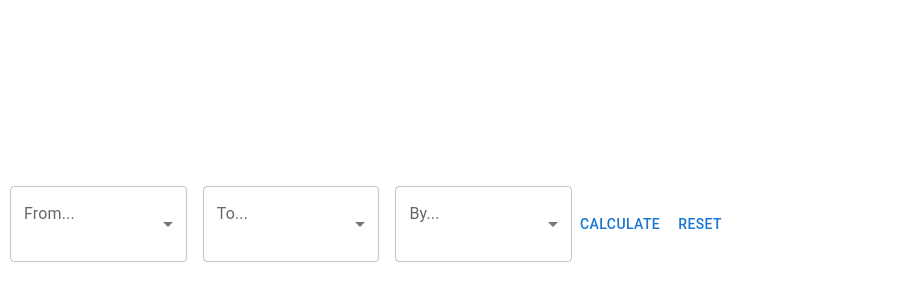
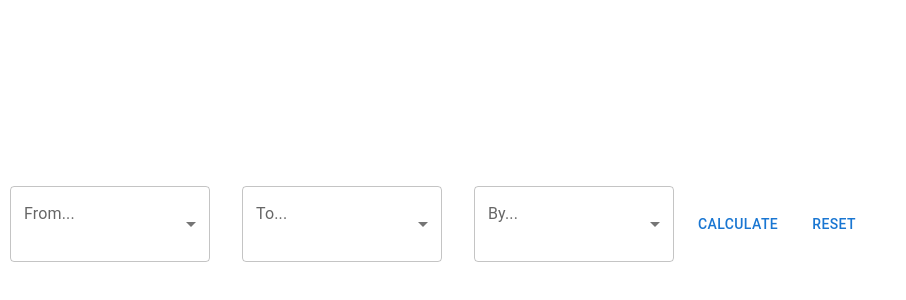
Before and after one commit to nergisRahimzade/my-distance-calculator, a React (Vite) app: page / in a window 1280 px wide. Shown: the part 176-476 px from the top of the page, without its empty margins (0-906 px from the left). Built offline with nearby package versions, Linux system fonts and the light colour scheme.

Commit message:
Structured OutputCity.tsx

```diff
--- a/package.json
+++ b/package.json
@@ -14,6 +14,7 @@
     "@emotion/styled": "^11.14.1",
     "@mui/icons-material": "^7.3.6",
     "@mui/material": "^7.3.6",
+    "axios": "^1.13.2",
     "react": "^19.2.0",
     "react-dom": "^19.2.0"
   },
--- /dev/null
+++ b/src/assets/types/DistanceResult.ts
@@ -0,0 +1,4 @@
+export type DistanceResult = {
+  distanceKm: string,
+  durationMinutes: number
+}
--- /dev/null
+++ b/src/assets/types/OutputCityProps.tsx
@@ -0,0 +1,5 @@
+export type OutputCityProps = {
+  origin: string,
+  destination: string,
+  mode: string
+}
--- a/src/components/search-city/SearchCity.tsx
+++ b/src/components/search-city/SearchCity.tsx
@@ -55,7 +55,15 @@ export function SearchCity() {
   return (
     <div>
       <div className='search-container'>
-        <FormControl className='search-select-container' fullWidth>
+        <FormControl className='search-select-container' sx={{
+          width: 200,
+          '&  .MuiSelect-select': {
+            overflow: 'hidden',
+            textOverflow: 'ellipsis',
+            whiteSpace: 'nowrap'
+          },
+          marginRight: 2
+        }}>
           <InputLabel id='origin-select-label'>From...</InputLabel>
           <Select
             className='search-select-item'
@@ -73,7 +81,17 @@ export function SearchCity() {
           </Select>
         </FormControl>
 
-        <FormControl className='search-select-container' fullWidth>
+        <FormControl className='search-select-container'
+          sx={{
+            width: 200,
+            '&  .MuiSelect-select': {
+              overflow: 'hidden',
+              textOverflow: 'ellipsis',
+              whiteSpace: 'nowrap'
+            },
+            marginRight: 2
+          }}
+        >
           <InputLabel id='destination-select-label'>To...</InputLabel>
           <Select
             className='search-select-item'
@@ -89,7 +107,16 @@ export function SearchCity() {
           </Select>
         </FormControl>
 
-        <FormControl className='search-select-container' fullWidth>
+        <FormControl className='search-select-container'
+          sx={{
+            width: 200,
+            '&  .MuiSelect-select': {
+              overflow: 'hidden',
+              textOverflow: 'ellipsis',
+              whiteSpace: 'nowrap'
+            }
+          }}
+        >
           <InputLabel id='mode-select-label'>By...</InputLabel>
           <Select
             className='search-select-item'
--- a/src/components/search-city/output-city/OutputCity.tsx
+++ b/src/components/search-city/output-city/OutputCity.tsx
@@ -2,16 +2,10 @@ import { useEffect, useState } from "react";
 import './OutputCity.css';
 import { OutputCityWeather } from "./output-city-weather/OutputCityWeather";
 
-type OutputCityProps = {
-  origin: string,
-  destination: string,
-  mode: string
-}
+import { findDistDur } from "../../../services/findDistDur";
 
-type DistanceResult = {
-  distanceKm: string,
-  durationMinutes: number
-}
+import type { DistanceResult } from "../../../assets/types/DistanceResult";
+import type { OutputCityProps } from "../../../assets/types/OutputCityProps";
 
 export function OutputCity({ origin, destination, mode }: OutputCityProps) {
   const [result, setResult] = useState<DistanceResult | null>(null);
@@ -19,7 +13,7 @@ export function OutputCity({ origin, destination, mode }: OutputCityProps) {
 
   useEffect(() => {
     setLoading(true);
-    getDistanceBetweenCities(origin, destination, mode)
+    findDistDur(origin, destination, mode)
       .then((res) => {
         setResult(res);
         setLoading(false);
@@ -30,89 +24,6 @@ export function OutputCity({ origin, destination, mode }: OutputCityProps) {
       });
 
   }, [origin, destination, mode]);
-
-  const getCoordinates = async (city: string) => {
-    const url = `https://nominatim.openstreetmap.org/search?q=${encodeURIComponent(city)}&format=json&limit=1`;
-    const response = await fetch(url, {
-      headers: {
-        'User-Agent': 'TravelDistanceApp/1.0'
-      }
-    });
-    const data = await response.json();
-
-    if (!data || data.lenght === 0)
-      throw new Error(`City not found: ${city}`);
-
-    return {
-      lat: parseFloat(data[0].lat),
-      lon: parseFloat(data[0].lon)
-    };
-  };
-
-  const getDistanceBetweenCities = async (city1: string, city2: string, mode: string): Promise<DistanceResult> => {
-    try {
-      const apiKey = import.meta.env.VITE_OPENROUTE_KEY;
-
-      if (!apiKey) {
-        throw new Error('API key not found. Please add VITE_OPENROUTE_KEY to your .env file');
-      }
-
-      const origin = await getCoordinates(city1);
-      const destination = await getCoordinates(city2);
-
-      let profile = 'driving-car';
-      if (mode === 'foot')
-        profile = 'foot-walking';
-      else if (mode === 'car')
-        profile = 'driving-car';
-      else if (mode === 'plane')
-        return calculateFlightDistance(origin, destination);
-
-      const url = `https://api.openrouteservice.org/v2/directions/${profile}?api_key=${apiKey}&start=${origin.lon},${origin.lat}&end=${destination.lon},${destination.lat}`;
-
-      const response = await fetch(url);
-
-      if (!response.ok)
-        throw new Error(`API request failed: ${response.status}`);
-
-      const data = await response.json();
-
-      const route = data.features[0].properties.segments[0];
-
-      return {
-        distanceKm: (route.distance / 1000).toFixed(2),
-        durationMinutes: Math.round(route.duration / 60)
-      };
-    }
-    catch (error) {
-      console.log('Error in getDistanceBetweenCities: ', error);
-      throw error;
-    }
-
-  };
-
-  //calculates duration between 2 cities if mode is plane
-  const calculateFlightDistance = (origin: { lat: number, lon: number }, destination: { lat: number, lon: number }): DistanceResult => {
-    // Haversine formula for great circle distance
-    const R = 6371; // Earth's radius in km
-    const dLat = (destination.lat - origin.lat) * Math.PI / 180;
-    const dLon = (destination.lon - origin.lon) * Math.PI / 180;
-
-    const a = Math.sin(dLat / 2) * Math.sin(dLat / 2) +
-      Math.cos(origin.lat * Math.PI / 180) * Math.cos(destination.lat * Math.PI / 180) *
-      Math.sin(dLon / 2) * Math.sin(dLon / 2);
-
-    const c = 2 * Math.atan2(Math.sqrt(a), Math.sqrt(1 - a));
-    const distance = R * c;
-
-    // Estimate flight time (average commercial flight speed ~800 km/h + 30 min for takeoff/landing)
-    const duration = (distance / 800) * 60 + 30;
-
-    return {
-      distanceKm: distance.toFixed(2),
-      durationMinutes: Math.round(duration)
-    };
-  };
 
   return (
     <div className="cities-container">
--- /dev/null
+++ b/src/services/findDistDur.ts
@@ -0,0 +1,43 @@
+import { findLatLon } from "./findLatLon";
+import { calculateFlightDistance } from "../utils/calculateFlightDistance.tsx";
+
+export async function findDistDur(city1: string, city2: string, mode: string) {
+  try {
+    const apiKey = import.meta.env.VITE_OPENROUTE_KEY;
+
+    if (!apiKey) {
+      throw new Error('API key not found. Please add VITE_OPENROUTE_KEY to your .env file');
+    }
+
+    const origin = await findLatLon(city1);
+    const destination = await findLatLon(city2);
+
+    let profile = 'driving-car';
+    if (mode === 'foot')
+      profile = 'foot-walking';
+    else if (mode === 'car')
+      profile = 'driving-car';
+    else if (mode === 'plane')
+      return calculateFlightDistance(origin, destination);
+
+    const url = import.meta.env.VITE_OPENROUTESERVICE_BASE_URL + `/${profile}?api_key=${apiKey}&start=${origin.lon},${origin.lat}&end=${destination.lon},${destination.lat}`;
+
+    const response = await fetch(url);
+
+    if (!response.ok)
+      throw new Error(`API request failed: ${response.status}`);
+
+    const data = await response.json();
+
+    const route = data.features[0].properties.segments[0];
+
+    return {
+      distanceKm: (route.distance / 1000).toFixed(2),
+      durationMinutes: Math.round(route.duration / 60)
+    };
+  }
+  catch (error) {
+    console.log('Error in getDistanceBetweenCities: ', error);
+    throw error;
+  }
+}
--- /dev/null
+++ b/src/services/findLatLon.ts
@@ -0,0 +1,18 @@
+export async function findLatLon(city: string) {
+  const url = import.meta.env.VITE_OPENSTREETMAP_BASE_URL + `/search?q=${encodeURIComponent(city)}&format=json&limit=1`;
+
+  const response = await fetch(url, {
+    headers: {
+      'User-Agent': 'TravelDistanceApp/1.0'
+    }
+  });
+  const data = await response.json();
+
+  if (!data || data.lenght === 0)
+    throw new Error(`City not found: ${city}`);
+
+  return {
+    lat: parseFloat(data[0].lat),
+    lon: parseFloat(data[0].lon)
+  };
+}
--- /dev/null
+++ b/src/utils/calculateFlightDistance.tsx
@@ -0,0 +1,23 @@
+import type { DistanceResult } from "../assets/types/DistanceResult";
+
+export function calculateFlightDistance(origin: { lat: number, lon: number }, destination: { lat: number, lon: number }): DistanceResult {
+    // Haversine formula for great circle distance
+    const R = 6371; // Earth's radius in km
+    const dLat = (destination.lat - origin.lat) * Math.PI / 180;
+    const dLon = (destination.lon - origin.lon) * Math.PI / 180;
+
+    const a = Math.sin(dLat / 2) * Math.sin(dLat / 2) +
+      Math.cos(origin.lat * Math.PI / 180) * Math.cos(destination.lat * Math.PI / 180) *
+      Math.sin(dLon / 2) * Math.sin(dLon / 2);
+
+    const c = 2 * Math.atan2(Math.sqrt(a), Math.sqrt(1 - a));
+    const distance = R * c;
+
+    // Estimate flight time (average commercial flight speed ~800 km/h + 30 min for takeoff/landing)
+    const duration = (distance / 800) * 60 + 30;
+
+    return {
+      distanceKm: distance.toFixed(2),
+      durationMinutes: Math.round(duration)
+    };
+  };
```
Also changed, not shown: src/services/api.ts (added), 2 other files (tests, documents, lock files or other folders).
